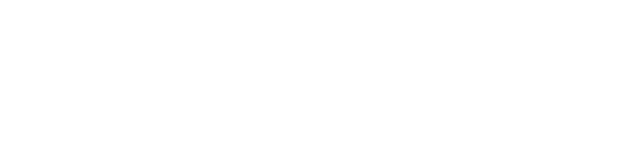
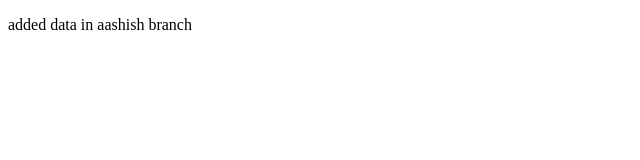
Before and after one commit to ritikkamboj/git_cherry_command, a plain HTML site: page index.html in a window 1280 px wide. Shown: the whole page, without its empty margins (0-640 px from the left). Drawn offline with Linux system fonts and the light colour scheme.

Commit message:
ist change in my aashish branch

```diff
--- a/index.html
+++ b/index.html
@@ -5,5 +5,7 @@
     <meta name="viewport" content="width=device-width, initial-scale=1.0" />
     <title>Document</title>
   </head>
-  <body></body>
+  <body>
+    <p>added data in aashish branch</p>
+  </body>
 </html>
```
